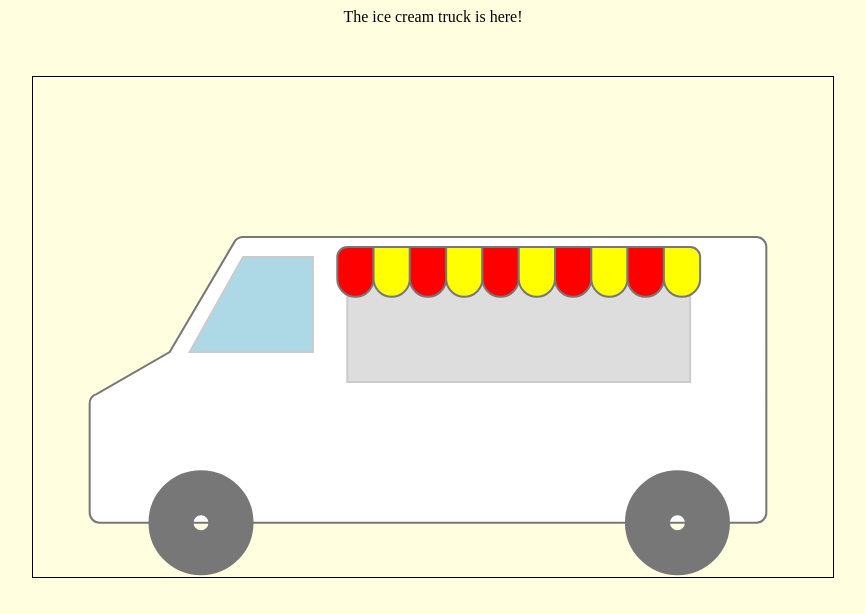
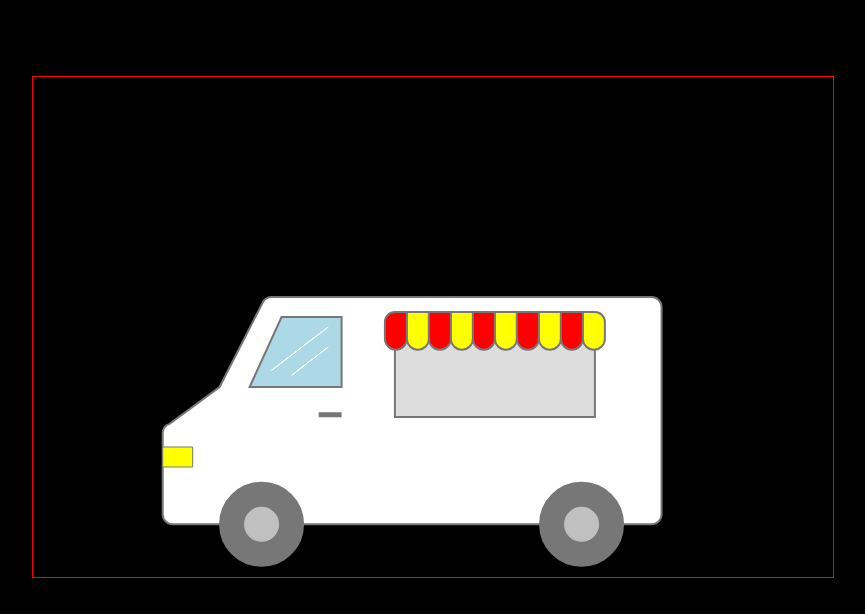
Before and after one commit to michellele994/IceCreamTruck, a plain HTML site: page index.html in a window 1280 px wide. Shown: the whole page, without its empty margins (207-1072 px from the left). Drawn offline with Linux system fonts and the light colour scheme.

Commit message:
Many changes as I had worked offline. I had changed the background to something darker so it will be easy on the eyes. I have made the truck smaller along with some of the features. I have changed the look of the tires to be smaller with a silver circle in middle. I have also added front lights for the truck.

```diff
--- a/icecreamtruck.js
+++ b/icecreamtruck.js
@@ -1,14 +1,14 @@
 var canvas = document.getElementById("truck");
 var ctx = canvas.getContext("2d");
-var xPos = canvas.width * (1 / 4);
-var yPos = canvas.height * (8 / 25);
+var xPos = canvas.width * (2 / 7);
+var yPos = canvas.height * (11 / 25);
 setInterval(function () {
-    if (yPos == canvas.height * (8 / 25)) {
-        yPos = canvas.height * (8 / 25) + 3;
+    if (yPos == canvas.height * (11 / 25)) {
+        yPos = canvas.height * (11 / 25) + 3;
         setUp(xPos, yPos)
     }
     else {
-        yPos = canvas.height * (8 / 25);
+        yPos = canvas.height * (11 / 25);
         setUp(xPos, yPos)
     }
 
@@ -29,74 +29,114 @@ function drawTruck(canvas, ctx) {
     ctx.beginPath();
     ctx.arc(xPos + 10, yPos + 10, 10, 1.2 * Math.PI, 1.5 * Math.PI);
     //Top right rounded corner
-    ctx.arc(xPos + (canvas.width * (2 / 3)) - 10, yPos + 10, 10, 1.5 * Math.PI, 0 * Math.PI);
+    ctx.arc(xPos + (canvas.width * (1 / 2)) - 10, yPos + 10, 10, 1.5 * Math.PI, 0 * Math.PI);
     //Bottom right rounded corner
-    ctx.arc(xPos + (canvas.width * (2 / 3)) - 10, yPos + (canvas.height * (4 / 7)) - 10, 10, 0, 0.5 * Math.PI);
+    ctx.arc(xPos + (canvas.width * (1 / 2)) - 10, yPos + (canvas.height * (5 / 11)) - 10, 10, 0, 0.5 * Math.PI);
     //Bottom left rounded corner
-    ctx.arc(xPos - (canvas.width * (1 / 6)), yPos + (canvas.height * (4 / 7)) - 10, 10, 0.5 * Math.PI, Math.PI);
+    ctx.arc(xPos - (canvas.width * (1 / 9)), yPos + (canvas.height * (5 / 11)) - 10, 10, 0.5 * Math.PI, Math.PI);
     //Engine
-    ctx.arc(xPos - (canvas.width * (1 / 6)), yPos + (canvas.height * (1 / 3)), 10, Math.PI, 1.4 * Math.PI);
-    ctx.lineTo(xPos - (canvas.width * (1 / 15)) - 10, yPos + (canvas.height * (1 / 4)) - 10);
+    ctx.arc(xPos - (canvas.width * (1 / 9)), yPos + (canvas.height * (3 / 11)), 10, Math.PI, 1.4 * Math.PI);
+    ctx.lineTo(xPos - (canvas.width * (1 / 25)) - 10, yPos + (canvas.height * (1 / 5)) - 10);
     ctx.closePath();
     ctx.fillStyle = "white";
     ctx.fill();
     ctx.stroke();
     //Front tire
     ctx.beginPath()
-    ctx.lineWidth = "45";
+    ctx.lineWidth = "25";
     ctx.strokeStyle = "#777";
-    ctx.arc((canvas.width * (1 / 4)) - (canvas.width * (1 / 25)), (canvas.height * (8 / 25)) + (canvas.height * (4 / 7)), 30, 0, 2 * Math.PI);
+    ctx.arc((canvas.width * (2 / 7)), (canvas.height * (11 / 25)) + (canvas.height * (5 / 11)), 30, 0, 2 * Math.PI);
     ctx.closePath();
+    ctx.fillStyle = "silver";
+    ctx.fill();
     ctx.stroke();
     //Back tire
     ctx.beginPath();
-    ctx.arc((canvas.width * (1 / 4)) + (canvas.width * (5 / 9)), (canvas.height * (8 / 25)) + (canvas.height * (4 / 7)), 30, 0, 2 * Math.PI);
+    ctx.arc((canvas.width * (2 / 7)) + (canvas.width * (2 / 5)), (canvas.height * (11 / 25)) + (canvas.height * (5 / 11)), 30, 0, 2 * Math.PI);
     ctx.closePath();
+    ctx.fillStyle = "silver";
+    ctx.fill();
     ctx.stroke();
 
     drawTruckDetails(canvas, ctx);
 }
 function drawTruckDetails(canvas, ctx) {
     ctx.lineWidth = "2"
-    ctx.strokeStyle = "#CBCBCB";
+    ctx.strokeStyle = "#777";
     //Driver Window
     ctx.beginPath();
-    ctx.moveTo(xPos + 10, yPos + 20);
+    ctx.moveTo(xPos + 20, yPos + 20);
     ctx.lineTo(xPos + (canvas.width * (1 / 10)), yPos + 20);
-    ctx.lineTo(xPos + (canvas.width * (1 / 10)), yPos + (canvas.height * (1 / 4)) - 10);
-    ctx.lineTo(xPos - (canvas.width * (1 / 15)) + 10, yPos + (canvas.height * (1 / 4)) - 10);
+    ctx.lineTo(xPos + (canvas.width * (1 / 10)), yPos + (canvas.height * (1 / 5)) - 10);
+    ctx.lineTo(xPos - (canvas.width * (1 / 25)) + 20, yPos + (canvas.height * (1 / 5)) - 10);
     ctx.closePath();
     ctx.fillStyle = "lightblue";
     ctx.fill();
     ctx.stroke();
 
+    //Door handle
+    ctx.lineWidth = "5";
+    ctx.strokeStyle = "#777";
+    ctx.beginPath();
+    ctx.moveTo(xPos + (canvas.width * (1 / 14)), yPos + (canvas.height * (4 / 17)));
+    ctx.lineTo(xPos + (canvas.width * (1 / 10)), yPos + (canvas.height * (4 / 17)));
+    ctx.closePath();
+    ctx.stroke();
+
     //Ice Cream Window
+    ctx.lineWidth = "2";
+    ctx.strokeStyle = "#777";
     ctx.beginPath();
-    ctx.rect(xPos + (canvas.width * (1 / 7)), yPos + 20, (canvas.width * (3 / 7)), (canvas.height * (1 / 4)))
+    ctx.rect(xPos + (canvas.width * (1 / 6)), yPos + 20, (canvas.width * (1 / 4)), (canvas.height * (1 / 5)))
     ctx.fillStyle = "#DDD";
     ctx.fill();
     ctx.closePath();
     ctx.stroke();
 
+    //Window lights
+    ctx.lineWidth = "1";
+    ctx.strokeStyle = "#FFF";
+    ctx.beginPath();
+    ctx.moveTo(xPos + 10, yPos + (canvas.height * (1 / 6)) - 10);
+    ctx.lineTo(xPos + (canvas.width * (1 / 12)), yPos + 30);
+    ctx.closePath();
+    ctx.stroke();
+    ctx.lineWidth = "1";
+    ctx.strokeStyle = "#FFF";
+    ctx.beginPath();
+    ctx.moveTo(xPos + 30, yPos + (canvas.height * (1 / 6)) - 5);
+    ctx.lineTo(xPos + (canvas.width * (1 / 12)), yPos + 50);
+    ctx.closePath();
+    ctx.stroke();
+
+    //Front lights
+    ctx.strokeStyle = "#777";
+    ctx.beginPath();
+    ctx.rect(xPos - (canvas.width * (1 / 9) + 10), yPos + (canvas.height * (3 / 10)), 30, 20);
+    ctx.closePath();
+    ctx.fillStyle = "yellow";
+    ctx.fill();
+    ctx.stroke();
+
     //Ice Cream Window Curtains
     ctx.lineWidth = "2";
     ctx.strokeStyle = "#777";
-    var lengthOfWindow = (canvas.width * (3 / 7)) + 20
-    var edgeCurtain = (xPos + (canvas.width * (1 / 7)) - 10);
+    var lengthOfWindow = (canvas.width * (1 / 4)) + 20
+    var edgeCurtain = (xPos + (canvas.width * (1 / 6)) - 10);
     for (var i = 0; i < 10; i++) {
         ctx.beginPath();
         if (i == 0) {
-            ctx.arc(edgeCurtain + 10, yPos + 20, 10, Math.PI, 1.5 * Math.PI);
-            ctx.lineTo(edgeCurtain + (lengthOfWindow * 1 / 10), yPos + 10)
+            ctx.arc(edgeCurtain + 10, yPos + 25, 10, Math.PI, 1.5 * Math.PI);
+            ctx.lineTo(edgeCurtain + (lengthOfWindow * 1 / 10), yPos + 15)
         }
         else {
             edgeCurtain = edgeCurtain + (lengthOfWindow * 1 / 10);
-            ctx.moveTo(edgeCurtain, yPos + 10)
+            ctx.moveTo(edgeCurtain, yPos + 15)
             if (i == 9) {
-                ctx.arc(edgeCurtain + (lengthOfWindow * 1 / 10) - 10, yPos + 20, 10, 1.5 * Math.PI, 0);
+                ctx.arc(edgeCurtain + (lengthOfWindow * 1 / 10) - 10, yPos + 25, 10, 1.5 * Math.PI, 0);
             }
             else {
-                ctx.lineTo(edgeCurtain + (lengthOfWindow * 1 / 10), yPos + 10)
+                ctx.lineTo(edgeCurtain + (lengthOfWindow * 1 / 10), yPos + 15)
             }
         }
         ctx.arc(((edgeCurtain) + (lengthOfWindow * 1 / 10) * (1 / 2)), yPos + (canvas.height * (1 / 12)), (lengthOfWindow * 1 / 20), 2 * Math.PI, Math.PI);
--- a/style.css
+++ b/style.css
@@ -1,6 +1,6 @@
 body
 {
-    background-color: lightyellow;
+    background-color: black;
 }
 canvas
 {
@@ -12,6 +12,6 @@ canvas
 }
 #truck
 {
-    border: 1px solid black;
+    border: 1px solid red;
     margin: 50px auto 0px;
 }
```
